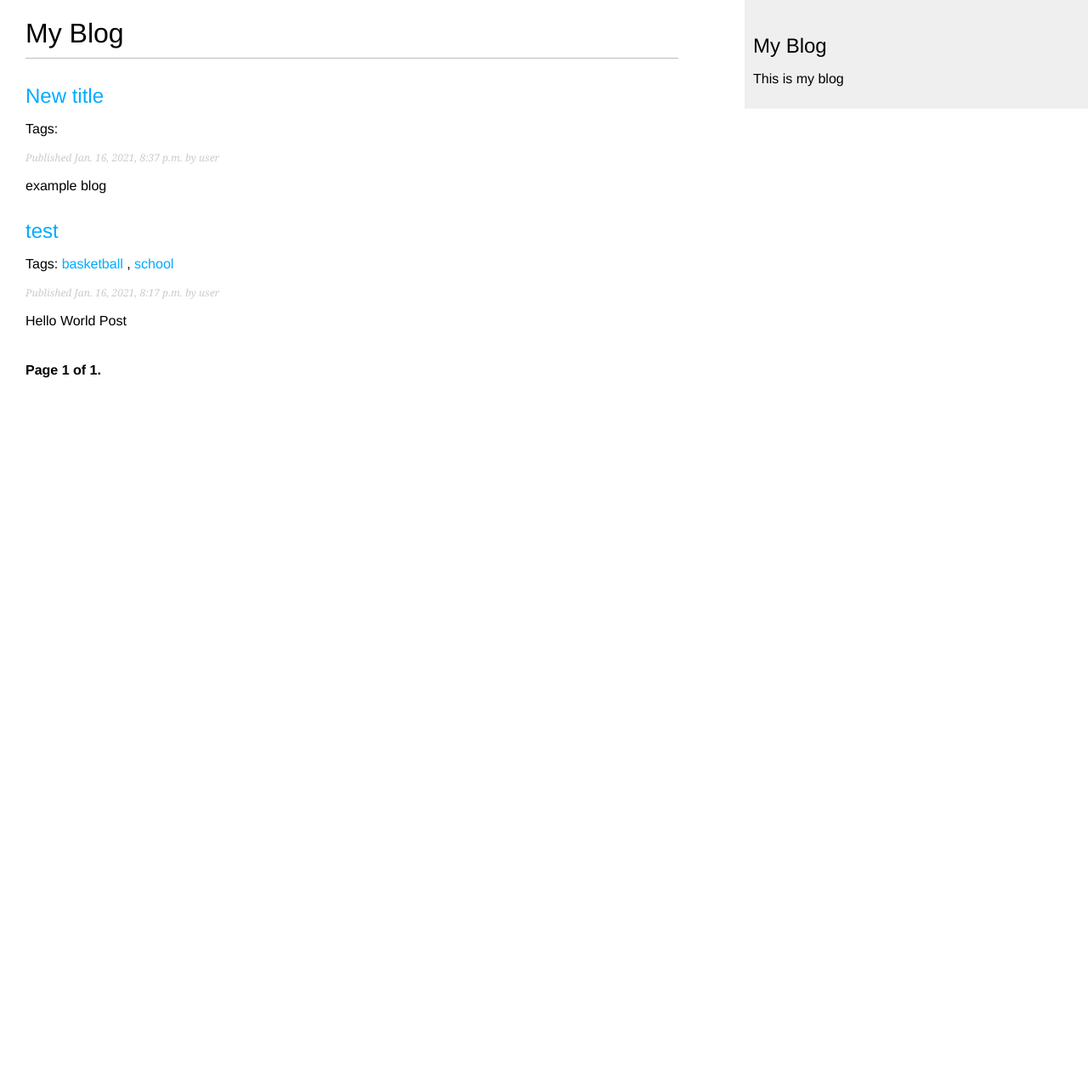
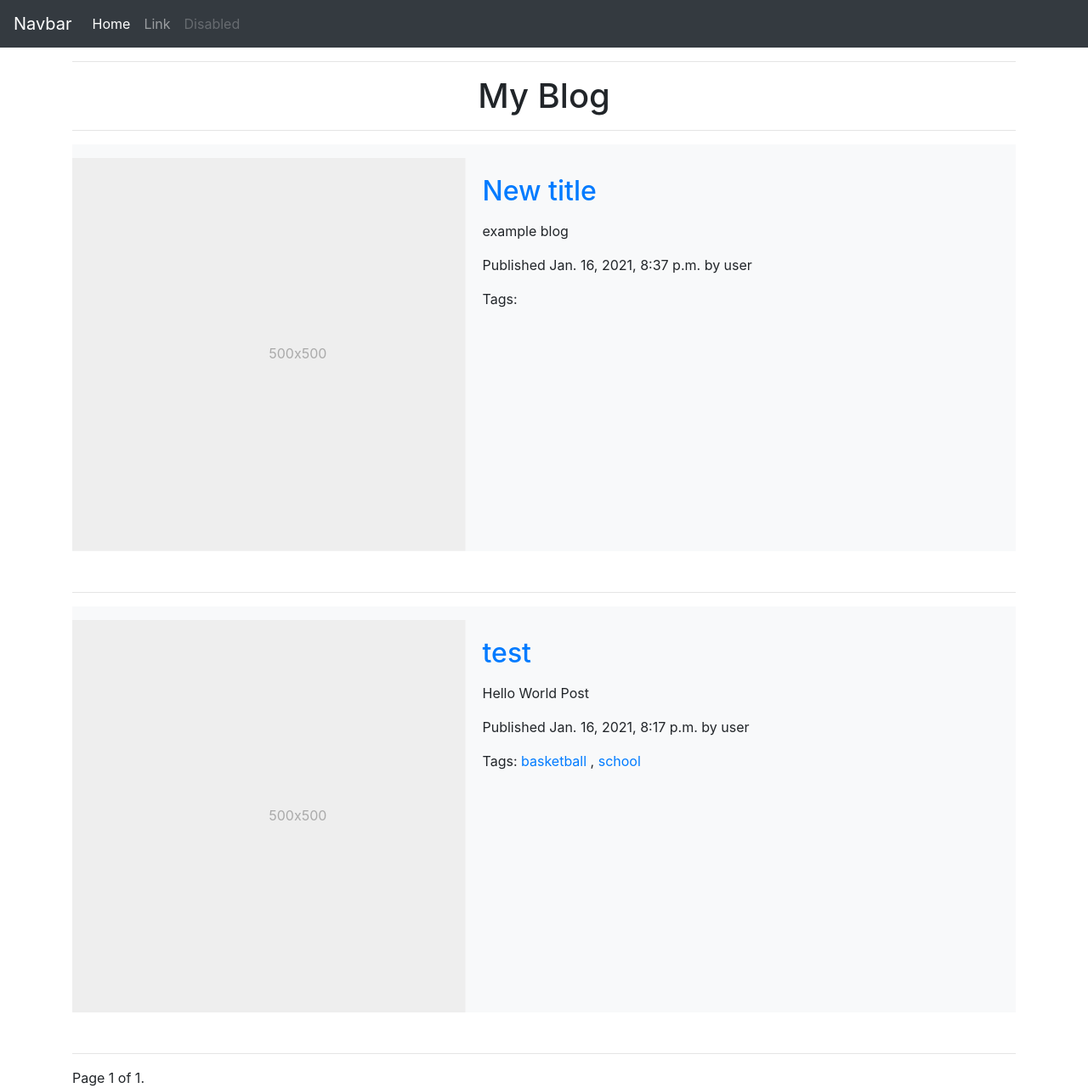
Before and after one commit to samc85/ms_4_test, a Django app: page /blog/ in a window 1280 px wide. Shown: the whole page at 85% size. Before the commit the page ends 445 px from the top, so only its background shows below. Run offline with Django 3.2, Linux system fonts and the light colour scheme; data comes from the database, SQL or seed files in the repository; both versions use the stored data as it was after the commit; parts of the project's set-up code (start-up, migrations or seed data) failed here and were passed over; some libraries are stand-ins or nearby versions.

Commit message:
Blog layout sample from Bootstrap Carousel inserted

```diff
--- a/blog/templates/blog/base.html
+++ b/blog/templates/blog/base.html
@@ -3,16 +3,46 @@
 <html>
     <head>
         <title>{% block title %}{% endblock %}</title>
-        <link href="{% static 'css/blog.css' %}" rel="stylesheet">
+        <!-- <link href="{% static 'css/blog.css' %}" rel="stylesheet"> -->
+        <link rel="stylesheet" href="https://stackpath.bootstrapcdn.com/bootstrap/4.4.1/css/bootstrap.min.css" integrity="sha384-Vkoo8x4CGsO3+Hhxv8T/Q5PaXtkKtu6ug5TOeNV6gBiFeWPGFN9MuhOf23Q9Ifjh" crossorigin="anonymous">
     </head>
+
+    <nav class="navbar navbar-expand-lg navbar-dark bg-dark">
+  <button class="navbar-toggler" type="button" data-toggle="collapse" data-target="#navbarTogglerDemo03" aria-controls="navbarTogglerDemo03" aria-expanded="false" aria-label="Toggle navigation">
+    <span class="navbar-toggler-icon"></span>
+  </button>
+  <a class="navbar-brand" href="#">Navbar</a>
+
+  <div class="collapse navbar-collapse" id="navbarTogglerDemo03">
+    <ul class="navbar-nav mr-auto mt-2 mt-lg-0">
+      <li class="nav-item active">
+        <a class="nav-link" href="#">Home <span class="sr-only">(current)</span></a>
+      </li>
+      <li class="nav-item">
+        <a class="nav-link" href="#">Link</a>
+      </li>
+      <li class="nav-item">
+        <a class="nav-link disabled" href="#" tabindex="-1" aria-disabled="true">Disabled</a>
+      </li>
+    </ul>
+  </div>
+</nav>
+
+
     <body>
-        <div id="content">
+
+
+
+       <div class="container marketing">
+
             {% block content %}
             {% endblock %}
+
         </div>
-        <div id="sidebar">
-            <h2>My Blog</h2>
-            <p> This is my blog</p>
-        </div>
+
+
+        <script src="https://code.jquery.com/jquery-3.4.1.slim.min.js" integrity="sha384-J6qa4849blE2+poT4WnyKhv5vZF5SrPo0iEjwBvKU7imGFAV0wwj1yYfoRSJoZ+n" crossorigin="anonymous"></script>
+<script src="https://cdn.jsdelivr.net/npm/popper.js@1.16.0/dist/umd/popper.min.js" integrity="sha384-Q6E9RHvbIyZFJoft+2mJbHaEWldlvI9IOYy5n3zV9zzTtmI3UksdQRVvoxMfooAo" crossorigin="anonymous"></script>
+<script src="https://stackpath.bootstrapcdn.com/bootstrap/4.4.1/js/bootstrap.min.js" integrity="sha384-wfSDF2E50Y2D1uUdj0O3uMBJnjuUD4Ih7YwaYd1iqfktj0Uod8GCExl3Og8ifwB6" crossorigin="anonymous"></script>
     </body>
 </html>
--- a/blog/templates/blog/post/detail.html
+++ b/blog/templates/blog/post/detail.html
@@ -3,7 +3,9 @@
 {% block title %}{{ post.title }}{% endblock %}
 
 {% block content %}
+
   <h1>{{ post.title }}</h1>
+
   <p class="date">
     Published {{ post.publish }} by {{ post.author }}
   </p>
--- a/blog/templates/blog/post/list.html
+++ b/blog/templates/blog/post/list.html
@@ -3,17 +3,40 @@
 
 {% block title %}My Blog{% endblock %}
 
+
 {% block content %}
-  <h1>My Blog</h1>
+
+
+    <hr class="featurette-divider">
+  <h1 class="text-center featurette-heading">My Blog</h1>
+  <hr class="featurette-divider">
+
+
+
   {% if tag %}
-    <h2>Posts tagged with "{{ tag.name }}"</h2>
+    <h2 class="featurette-heading">Posts tagged with "{{ tag.name }}"</h2>
   {% endif %}
+
+
   {% for post in posts %}
-    <h2>
+<div class="row-featurette">
+    <div class="bg-light mb-5">
+  <div class="row no-gutters">
+    <div class="col-md-5 mt-3">
+      <svg class="bd-placeholder-img bd-placeholder-img-lg featurette-image img-fluid mx-auto" width="500" height="500" xmlns="http://www.w3.org/2000/svg" preserveAspectRatio="xMidYMid slice" focusable="false" role="img" aria-label="Placeholder: 500x500"><title>Placeholder</title><rect width="100%" height="100%" fill="#eee"></rect><text x="50%" y="50%" fill="#aaa" dy=".3em">500x500</text></svg>
+    </div>
+    <div class="col-md-7 mt-3">
+      <div class="card-body">
+        <h2 class="featurette-heading">
       <a href="{{ post.get_absolute_url }}">
         {{ post.title }}
       </a>
     </h2>
+        <p class="lead card-text">{{ post.body|truncatewords:30|linebreaks }}  </p>
+        <p class="card-text date">
+      Published {{ post.publish }} by {{ post.author }}
+        </p>
+         <!-- Tags. -->
     <p class="tags">
       Tags:
       {% for tag in post.tags.all %}
@@ -23,10 +46,20 @@
         {% if not forloop.last %}, {% endif %}
       {% endfor %}
     </p>
-    <p class="date">
-      Published {{ post.publish }} by {{ post.author }}
-    </p>
-    {{ post.body|truncatewords:30|linebreaks }}
+      </div>
+    </div>
+  </div>
+</div>
+</div>
+ <hr class="featurette-divider">
+
+
+
   {% endfor %}
-  {% include "pagination.html" with page=posts %}
-{% endblock %}
+
+
+
+    {% include "pagination.html" with page=posts %}
+
+
+    {% endblock %}
```
Also changed, not shown: db.sqlite3.
